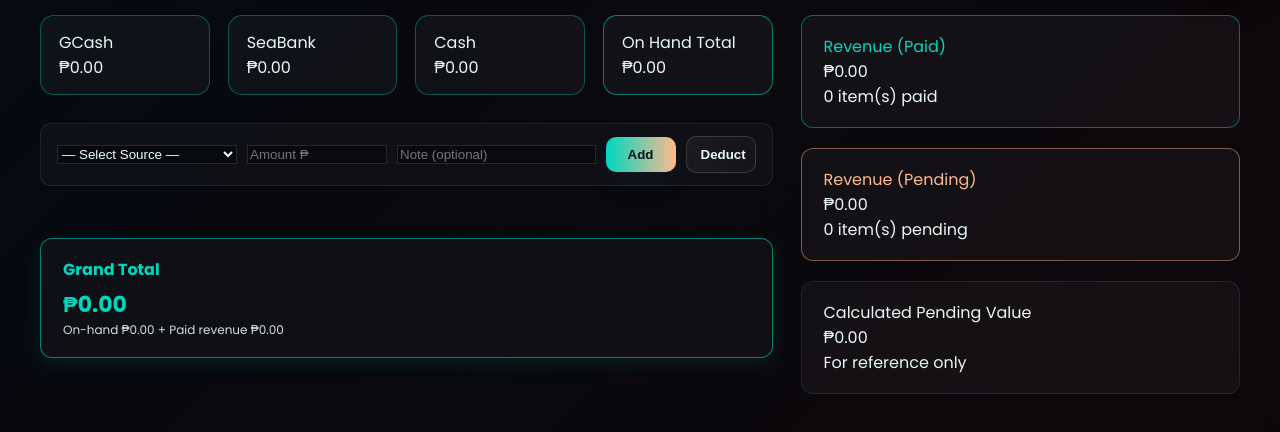
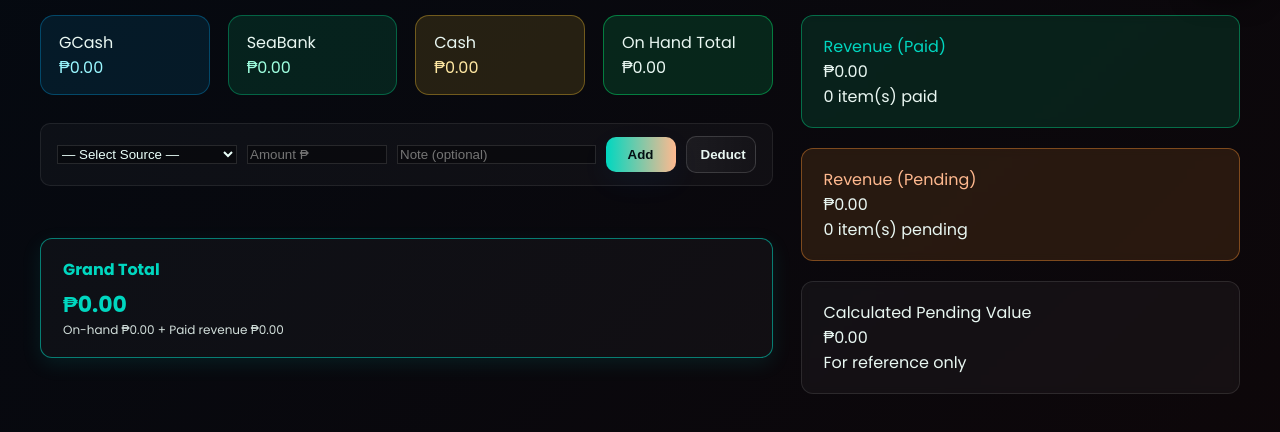
Before and after one commit to twicksyd/sdas, a website: page cash.html in a window 1280 px wide. Shown: the part 68-500 px from the top of the page. Drawn offline with nearby package versions, Linux system fonts and the light colour scheme.

Commit message:
update cash page

```diff
--- a/style.css
+++ b/style.css
@@ -1739,3 +1739,59 @@ body[data-page="cash"] .grand-total {
 .cash-page select:focus {
     outline: 1px solid var(--crystal-teal);
 }
+
+/* =========================================================
+   CASH PAGE — COLORED BOXES (Safe, non-breaking)
+   ========================================================= */
+
+/* Top balance boxes */
+#sumGCash {
+    color: #9af7ff;
+}
+
+#sumGCash.closest-balance-card,
+.cash-page .balance-card:nth-child(1) {
+    background: rgba(0, 180, 255, 0.10) !important;
+    border-color: rgba(0, 180, 255, 0.30) !important;
+}
+
+#sumSea {
+    color: #9fffe0;
+}
+
+.cash-page .balance-card:nth-child(2) {
+    background: rgba(0, 255, 160, 0.10) !important;
+    border-color: rgba(0, 255, 160, 0.30) !important;
+}
+
+#sumCash {
+    color: #ffe8a3;
+}
+
+.cash-page .balance-card:nth-child(3) {
+    background: rgba(255, 200, 50, 0.12) !important;
+    border-color: rgba(255, 200, 50, 0.35) !important;
+}
+
+.cash-page .balance-card.total {
+    background: rgba(0, 255, 120, 0.12) !important;
+    border-color: rgba(0, 255, 120, 0.40) !important;
+}
+
+/* KPI — Revenue Paid (Green) */
+.cash-page .kpi.primary {
+    background: rgba(0, 255, 160, 0.10) !important;
+    border-color: rgba(0, 255, 160, 0.35) !important;
+}
+
+/* KPI — Revenue Pending (Orange) */
+.cash-page .kpi.warn {
+    background: rgba(255, 150, 50, 0.12) !important;
+    border-color: rgba(255, 150, 50, 0.40) !important;
+}
+
+/* KPI — Calculated Pending (Neutral Grey) */
+.cash-page .kpi:not(.primary):not(.warn) {
+    background: rgba(255, 255, 255, 0.04) !important;
+    border-color: rgba(255, 255, 255, 0.10) !important;
+}
```
